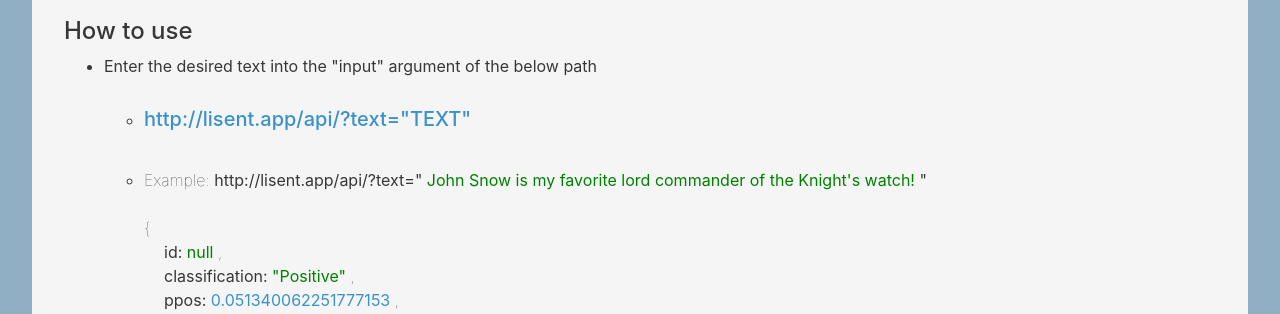
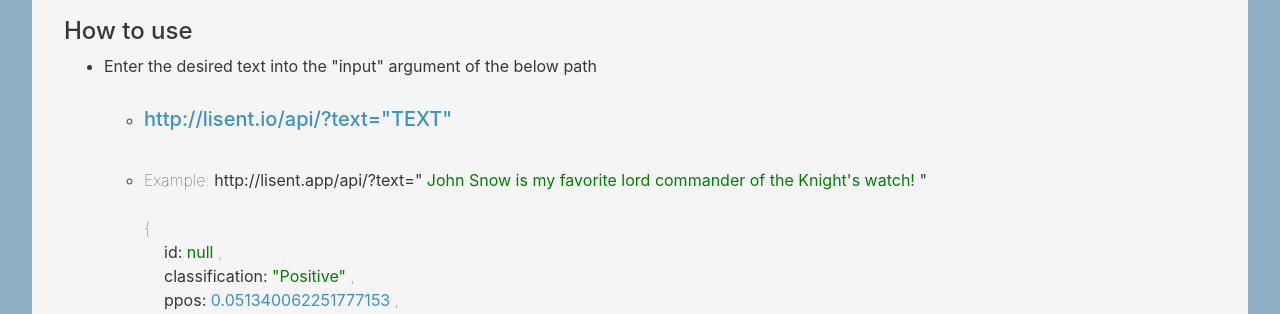
Before and after one commit to Kyle1668/Lisent, a Flask app: page / in a window 1280 px wide. Shown: the part 247-561 px from the top of the page. Run offline with Flask 2, Linux system fonts and the light colour scheme; some libraries are stand-ins or nearby versions.

Commit message:
changed path

```diff
--- a/templates/about.html
+++ b/templates/about.html
@@ -30,7 +30,7 @@
                 <ul>
                     <br>
                     <li class="">
-                        <div class="code"><h5>http://lisent.app/api/?text="TEXT"</h5></div>
+                        <div class="code"><h5>http://lisent.io/api/?text="TEXT"</h5></div>
                     </li>
                     <br>
                     <li class="code json"><strong>Example:</strong> http://lisent.app/api/?text="
```
